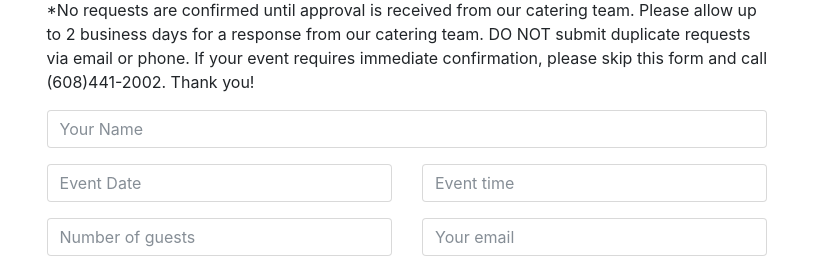
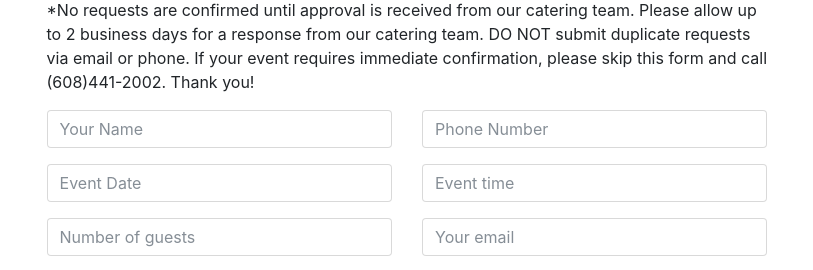
Before and after one commit to ajwahlb/Banzo, a Jekyll site: the page built from _pages/banzo.html, in a window 1280 px wide. Shown: the part 3333-3603 px from the top of the page, without its empty margins (233-1046 px from the left). Built offline with Jekyll 4.4.1, drawn with Linux system fonts in a browser that asks for light colours; nearby versions of some CDN libraries.

Commit message:
catering form update
added phone number to catering form

```diff
--- a/_pages/banzo.html
+++ b/_pages/banzo.html
@@ -90,6 +90,9 @@ permalink: /banzo/
     				<div class="col-sm">
 						<input type="text" name="name" class="form-control" id="inputName" placeholder="Your Name">
 					</div>
+					<div class="col-sm">
+						<input type="number" name="phone-number" class="form-control" id="inputPhone" placeholder="Phone Number">
+					</div>
 				</div>
 				<div class="form-group row">
     				<div class="col-sm">
--- a/_pages/food-carts.html
+++ b/_pages/food-carts.html
@@ -91,6 +91,9 @@ permalink: /food-carts/
     				<div class="col-sm">
 						<input type="text" name="name" class="form-control" id="inputName" placeholder="Your Name">
 					</div>
+					<div class="col-sm">
+						<input type="number" name="phone-number" class="form-control" id="inputPhone" placeholder="Phone Number">
+					</div>
 				</div>
 				<div class="form-group row">
     				<div class="col-sm">
```
Also changed, not shown: index.html (+5 -2 lines).
